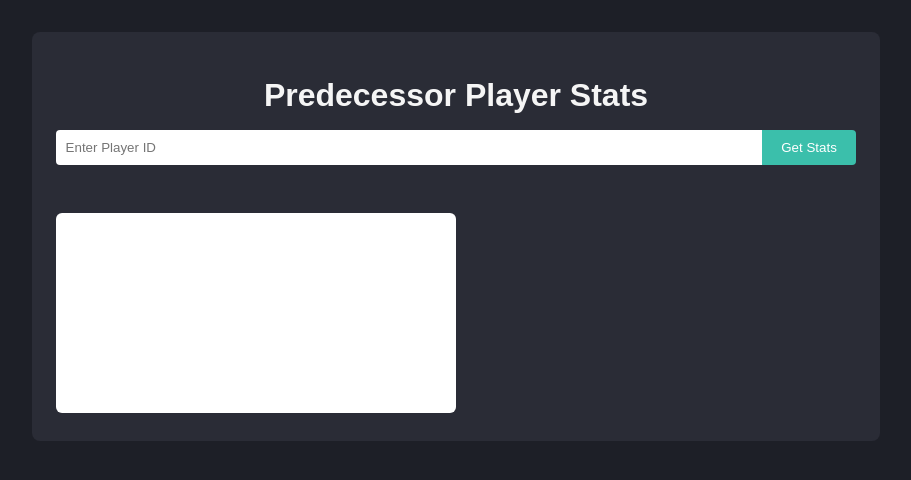
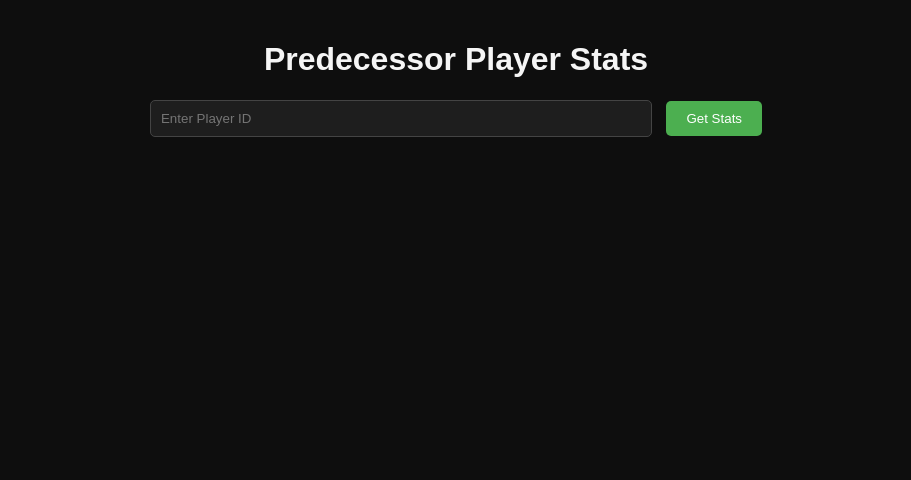
Before and after one commit to killyoudead48/predecessorlivestats, a website: page predecessor-live/public/index.html in a window 1280 px wide. Shown: the whole page, without its empty margins (184-1095 px from the left). Drawn offline with nearby package versions, Linux system fonts and the light colour scheme.

Commit message:
Update styles.css

```diff
--- a/predecessor-live/public/styles.css
+++ b/predecessor-live/public/styles.css
@@ -1,22 +1,54 @@
 body {
   font-family: Arial, sans-serif;
-  background: #1d1f27;
+  background: #0e0e0e;
   color: #f5f5f5;
   margin: 0;
+  padding: 20px;
 }
+
 .container {
   max-width: 800px;
-  margin: 2rem auto;
-  padding: 1.5rem;
-  background: #2a2c36;
+  margin: auto;
+  text-align: center;
+}
+
+form {
+  margin-bottom: 20px;
+}
+
+input[type="text"] {
+  padding: 10px;
+  width: 60%;
+  border-radius: 5px;
+  border: 1px solid #444;
+  background: #1e1e1e;
+  color: white;
+}
+
+button {
+  padding: 10px 20px;
+  margin-left: 10px;
+  border: none;
+  background: #4caf50;
+  color: white;
+  border-radius: 5px;
+  cursor: pointer;
+}
+
+.match-card {
+  display: flex;
+  align-items: center;
+  background: #1e1e1e;
+  border: 1px solid #333;
   border-radius: 8px;
+  margin: 10px 0;
+  padding: 10px;
 }
-h1 { text-align: center; margin-bottom: 1rem; }
-form { display:flex; justify-content:center; margin-bottom:1rem; }
-input { flex:1; padding:0.6rem; border:none; border-radius:4px 0 0 4px; }
-button { padding:0.6rem 1.2rem; border:none; background:#3bbfab; color:white; cursor:pointer; border-radius:0 4px 4px 0; }
-button:hover { background:#33a795; }
-#results { display:grid; gap:1rem; }
-.match-card { display:flex; align-items:center; background:#3c3f4d; padding:0.8rem; border-radius:6px; }
-.avatar { width:60px; height:60px; border-radius:6px; margin-right:1rem; object-fit:cover; }
-canvas { margin-top:2rem; background:#fff; border-radius:6px; }
+
+.match-card img.avatar {
+  width: 64px;
+  height: 64px;
+  margin-right: 15px;
+  border-radius: 8px;
+  object-fit: cover;
+}
```
